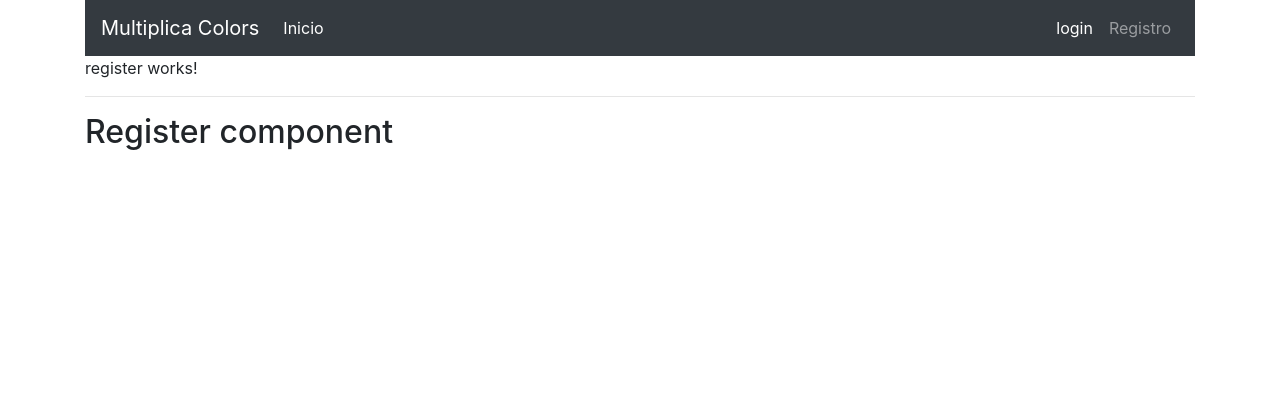
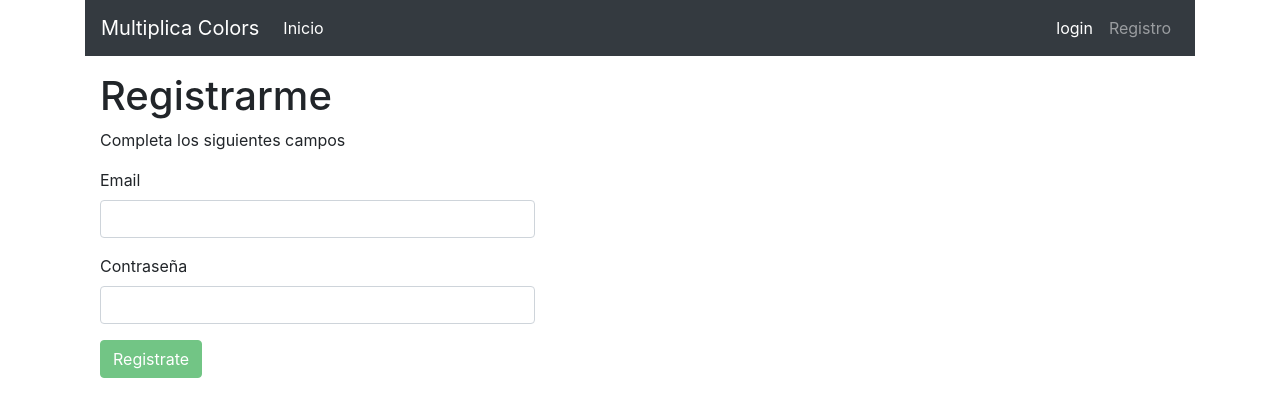
Before and after one commit to santdev404/multiplica-Front, an Angular app: page /registro in a window 1280 px wide. Shown: the top 416 px of the page. Built offline with nearby package versions, Linux system fonts and the light colour scheme.

Commit message:
Adding register service configuration

```diff
--- a/src/app/components/register/register.component.html
+++ b/src/app/components/register/register.component.html
@@ -1,3 +1,39 @@
-<p>register works!</p>
-<hr/>
-<h2>{{page_title}}</h2>
+<div class="col-md-12 mt-3">
+    <h1>{{page_title}}</h1>
+    <p>Completa los siguientes campos</p>
+
+
+    <div class="alert alert-success col-md-5" *ngIf="status == 'success'">
+        El registro se ha completado correctamente, <a [routerLink]="['/login']">Login aqui</a>
+
+    </div>
+
+    <div class="alert alert-danger col-md-5" *ngIf="status == 'error'">
+        El registro  no se ha completado correctamente
+
+    </div>
+
+    <form class="col-md-5 ml-0 pl-0" #registerForm="ngForm" (ngSubmit)="onSubmit(registerForm)">
+
+        <div class="form-group">
+            <label for="email">Email</label>
+            <input type="email" name="email" class="form-control" #email="ngModel" [(ngModel)]="user.email" required pattern="[a-z0-9._%+-]+@[a-z0-9.-]+\.[a-z]{2,4}$"/>
+
+            <small *ngIf="!email.valid && email.touched" class="invalid-feedback d-block">
+                El correo no es valido
+            </small>
+        </div>
+
+        <div class="form-group">
+            <label for="password">Contraseña</label>
+            <input type="password" name="password" class="form-control" #password="ngModel" [(ngModel)]="user.password" required/>
+
+            <small *ngIf="!password.valid && password.touched" class="invalid-feedback d-block">
+                El password no es valido
+            </small>
+        </div>
+
+        <input type="submit" value="Registrate" class="btn btn-success" [disabled]="registerForm.invalid"/>
+
+    </form>
+</div>
--- a/src/app/components/register/register.component.ts
+++ b/src/app/components/register/register.component.ts
@@ -1,19 +1,49 @@
 import { Component, OnInit } from '@angular/core';
+import { User } from '../../models/user';
+
+import { UserService } from '../../services/user.service';
 
 @Component({
   selector: 'app-register',
   templateUrl: './register.component.html',
-  styleUrls: ['./register.component.css']
+  styleUrls: ['./register.component.css'],
+  providers: [UserService]
 })
 export class RegisterComponent implements OnInit {
 
   public page_title: string;
+  public user: User;
 
-  constructor() {
-    this.page_title = "Register component";
+  public status:any;
+
+  constructor(
+    private _userService: UserService
+  ) {
+    this.page_title = "Registrarme";
+    this.user = new User(1,'','');
   }
 
   ngOnInit(): void {
   }
 
+  onSubmit(form:any){
+
+
+    this._userService.register(this.user).subscribe(
+      response => {
+        if(response.status == 'success'){
+          this.status = response.status;
+          form.reset();
+        }else{
+          this.status = 'error';
+        }
+
+      }, error=>{
+        console.log(<any>error);
+        this.status = 'error';
+      }
+    );
+
+  }
+
 }
--- /dev/null
+++ b/src/app/services/global.ts
@@ -0,0 +1,3 @@
+export var global = {
+    url: 'http://multiback.com/api/'
+}
--- /dev/null
+++ b/src/app/services/user.service.ts
@@ -0,0 +1,31 @@
+import {Injectable} from '@angular/core';
+import {HttpClient, HttpHeaders} from '@angular/common/http';
+import {Observable} from 'rxjs';
+import {User} from '../models/user';
+import {global} from '../services/global';
+
+@Injectable()
+export class UserService{
+
+    public url: string;
+
+    constructor(
+        public _http: HttpClient
+    ){
+        this.url = global.url;
+    }
+
+    register(user: User): Observable<any>{
+
+        //Stringify convierte el obj(User) en json string
+        let json =  JSON.stringify(user);
+        let params = 'json='+json;
+
+        let headers = new HttpHeaders().set('Content-Type', 'application/x-www-form-urlencoded');
+
+        return this._http.post(this.url+'register',params,{headers: headers});
+    }
+
+
+
+}
```
Also changed, not shown: src/app/app.module.ts (+7 -1 lines).
